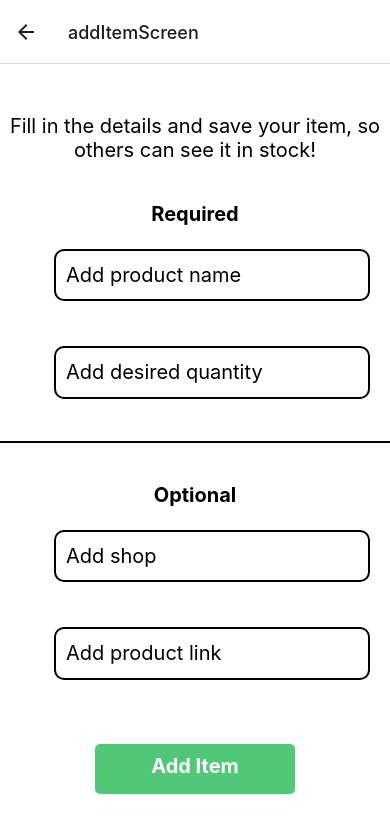
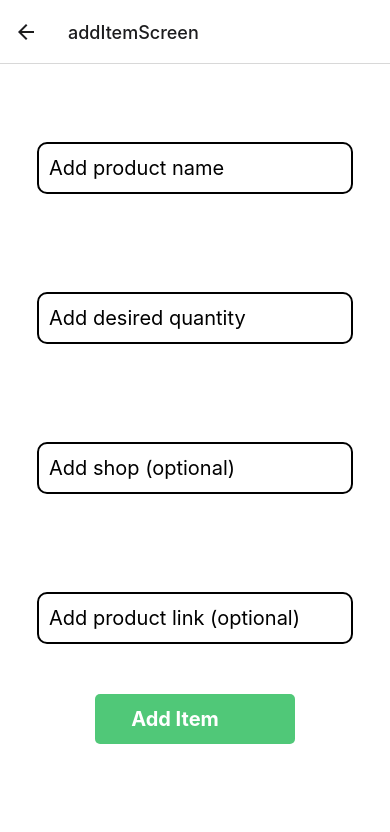
Before and after one commit to Larsdotpy/whats-in-stock, a React Native app: screen /addItemScreen in a window 390 px wide. Shown: the top 832 px of the page. Built offline with nearby package versions, Linux system fonts and the light colour scheme.

Commit message:
added filters on stock screen +post call completed

```diff
--- a/screens/addItemScreen.tsx
+++ b/screens/addItemScreen.tsx
@@ -1,19 +1,23 @@
-import React from 'react';
+import React, { useState } from 'react';
 import { View, StyleSheet, TextInput, TouchableOpacity, Text, Dimensions, Image, ImageBackground } from 'react-native';
 import { useNavigation } from '@react-navigation/native';
 import { apiPostCall } from '../utils/PostCall';
 
+
 const AddItemScreen = () => {
   const navigation = useNavigation();
 
+  const [productType, setProductType] = useState('');
+  const [amount, setAmount] = useState('');
+  const [shop, setShop] = useState('');
+  const [link, setLink] = useState('');
+
+  const [productTypeValid, setProductTypeValid] = useState(false);
+  const [amountValid, setAmountValid] = useState(false);
+
   return (
     <View style={styles.container}>
-      <View>
-        <Text style={styles.textMain}>Fill in the details and save your item, so others can see it in stock!</Text>
-      </View>
 
-      <Text style={styles.title}>Required</Text>
-      <View style={styles.gridContainer}>
         <View style={styles.gridImageContainer}>
           <Image source={require('whats_in_stock/assets/product-design.png')} style={styles.gridImage} />
         </View>
@@ -21,11 +25,15 @@ const AddItemScreen = () => {
           <TextInput
             style={styles.gridText}
             placeholder="Add product name"
+            value={productType}
+            onChangeText={text => {
+              setProductType(text);
+              setProductTypeValid(text.trim() !== ''); // Update validation state
+            }}
           />
         </View>
-      </View>
 
-      <View style={styles.gridContainer}>
+
         <View style={styles.gridImageContainer}>
           <Image source={require('whats_in_stock/assets/trolley.png')} style={styles.gridImage} />
         </View>
@@ -33,40 +41,57 @@ const AddItemScreen = () => {
           <TextInput
             style={styles.gridText}
             placeholder="Add desired quantity"
+            value={amount}
+            onChangeText={text => {
+              // Allow only numbers and empty string
+              if (/^\d*$/.test(text) || text === '') {
+                setAmount(text);
+                setAmountValid(text.trim() !== ''); // Update validation state
+              }
+            }}
+            keyboardType="numeric"
           />
         </View>
-      </View>
 
-      <View style={styles.separationLine}></View>
 
-      <Text style={styles.title2}>Optional</Text>
-      <View style={styles.gridContainer}>
+
         <View style={styles.gridImageContainer}>
           <Image source={require('whats_in_stock/assets/store.png')} style={styles.gridImage} />
         </View>
         <View style={styles.gridItem}>
           <TextInput
             style={styles.gridText}
-            placeholder="Add shop"
+            placeholder="Add shop (optional)"
+            value={shop}
+            onChangeText={text => setShop(text)}
           />
         </View>
-      </View>
 
-      <View style={styles.gridContainer}>
         <View style={styles.gridImageContainer}>
           <Image source={require('whats_in_stock/assets/external-link.png')} style={styles.gridImage} />
         </View>
         <View style={styles.gridItem}>
           <TextInput
             style={styles.gridText}
-            placeholder="Add product link"
+            placeholder="Add product link (optional)"
+            value={link}
+            onChangeText={text => setLink(text)}
           />
         </View>
-      </View>
 
       <View style={styles.buttonContainer}>
-        <TouchableOpacity style={styles.button} onPress={() => apiPostCall()}>
-          <Text style={styles.buttonText}>Add Item</Text>
+        <TouchableOpacity style={styles.button} onPress={() => {
+          if (productTypeValid && amountValid) {
+            apiPostCall(productType, amount, shop, link);
+          } else {
+          // Show alert that required fields are not filled
+          alert('Please fill in the required fields.');
+          }
+        }}>
+          <View style={styles.buttonContent}>
+            <Text style={styles.buttonText}>Add Item</Text>
+            <Image source={require('whats_in_stock/assets/add-button.png')} style={styles.buttonImage} />
+          </View>
         </TouchableOpacity>
       </View>
     </View>
@@ -86,12 +111,6 @@ const styles = StyleSheet.create({
     fontSize: 20,
     marginTop: 50,
     marginBottom: 20,
-  },
-  gridContainer: {
-    marginTop: 20,
-    justifyContent: 'center',
-    alignItems: 'center',
-    flexDirection: 'row', // Align items horizontally
   },
   gridItem: {
     width: screenWidth - 40 - 24 - 10, // Take remaining space after image and margin
@@ -114,9 +133,9 @@ const styles = StyleSheet.create({
     marginBottom: 25,
   },
   gridImage: {
-    width: 35,
-    height: (screenWidth - 250) / 4,
-    marginRight: 10
+    width: 60,
+    height: (screenWidth - 250) / 2.5,
+    marginTop: 20
   },
   gridText: {
     fontSize: 20,
@@ -124,32 +143,9 @@ const styles = StyleSheet.create({
   },
   buttonContainer: {
     position: 'absolute',
-    bottom: 50,
+    top: 630,
     width: '100%',
     alignItems: 'center',
-  },
-  button: {
-    backgroundColor: '#50C878',
-    padding: 10,
-    borderRadius: 5,
-    width: 200,
-    height: 50,
-  },
-  buttonText: {
-    color: 'white',
-    fontSize: 20,
-    fontWeight: 'bold',
-    textAlign: 'center',
-  },
-  title: {
-    fontWeight: 'bold',
-    fontSize: 20,
-    marginTop: 20,
-  },
-  title2: {
-    fontWeight: 'bold',
-    fontSize: 20,
-    marginTop: 20,
   },
   separationLine: {
     borderBottomWidth: 2,
@@ -158,6 +154,31 @@ const styles = StyleSheet.create({
     marginTop: 20,
     marginBottom: 20,
   },
+  button: {
+    backgroundColor: '#50C878',
+    padding: 10,
+    borderRadius: 5,
+    width: 200,
+    height: 50,
+    justifyContent: 'center', // Center content vertically
+    alignItems: 'center', // Center content horizontally
+  },
+  buttonContent: {
+    flexDirection: 'row', // Align items horizontally
+    justifyContent: 'center', // Center items horizontally
+    alignItems: 'center', // Center items vertically
+  },
+  buttonText: {
+    color: 'white',
+    fontSize: 20,
+    fontWeight: 'bold',
+    textAlign: 'center',
+    marginRight: 10, // Add spacing between text and image
+  },
+  buttonImage: {
+    width: 30,
+    height: 30,
+  },
 });
 
 export default AddItemScreen;
--- a/screens/mainScreen.tsx
+++ b/screens/mainScreen.tsx
@@ -33,15 +33,6 @@ const MainScreen = () => {
                 style={styles.Image}
             />
         </View>
-
-
-
-      <View style={styles.searchContainer}>
-        <TextInput
-          style={styles.searchBar}
-          placeholder="Search product"
-        />
-      </View>
 
       <View style={styles.gridContainer}>
         <TouchableOpacity onPress={navigateToAddItemScreen}>
@@ -103,18 +94,6 @@ const styles = StyleSheet.create({
     width: 150,
     height: 150
   },
-  searchContainer: {
-    paddingVertical: 10,
-  },
-  searchBar: {
-    width: 300,
-    height: 40,
-    borderWidth: 1,
-    borderColor: 'gray',
-    borderRadius: 8,
-    paddingHorizontal: 10,
-    marginBottom: 20,
-  },
   gridContainer: {
     flexDirection: 'column',
     justifyContent: 'center',
--- a/screens/stockScreen.tsx
+++ b/screens/stockScreen.tsx
@@ -1,5 +1,5 @@
 import React, { useState, useEffect } from 'react';
-import { View, Text, FlatList, StyleSheet } from 'react-native';
+import { View, Text, FlatList, StyleSheet, TextInput } from 'react-native';
 import axios from 'axios';
 import AsyncStorage from '@react-native-async-storage/async-storage';
 
@@ -52,14 +52,58 @@ const App = () => {
     </View>
   );
 
+  const [shopFilter, setShopFilter] = useState<string>('');
+  const [amountFilter, setAmountFilter] = useState<number | null>(null);
+  const [searchText, setSearchText] = useState<string>('');
+
+
+
   return (
     <View style={styles.container}>
-      <Text style={styles.header}>What's in stock?</Text>
+      <View style={styles.searchContainer}>
+      <TextInput
+        style={styles.searchBar}
+        placeholder="Search product"
+        value={searchText}
+        onChangeText={setSearchText}
+      />
+      </View>
+    <View style={styles.filterRow}>
+      <Text style={styles.filterText}>Filter by shop</Text>
+        <TextInput
+          style={styles.filterInput}
+          placeholder="Enter shop name"
+          value={shopFilter}
+          onChangeText={setShopFilter}
+          />
+      </View>
+      <View style={styles.filterRow}>
+      <Text style={styles.filterText}>Filter by amount</Text>
+        <TextInput
+          style={styles.filterInput}
+          placeholder="Enter amount"
+          value={amountFilter !== null ? amountFilter.toString() : ''}
+          onChangeText={(text) => setAmountFilter(text !== '' ? parseFloat(text) : null)}
+          keyboardType="numeric"
+        />
+      </View>
       <FlatList
-        data={products}
-        renderItem={renderItem}
-        keyExtractor={(item) => item.id.toString()}
-      />
+  data={products.filter((item) => {
+    if (shopFilter && !item.Shop.toLowerCase().includes(shopFilter.toLowerCase())) {
+      return false;
+    }
+    if (amountFilter !== null && item.Amount !== amountFilter) {
+      return false;
+    }
+    if (searchText && !item.productType.toLowerCase().includes(searchText.toLowerCase())) {
+      return false;
+    }
+    return true;
+  })}
+  renderItem={renderItem}
+  keyExtractor={(item) => item.id.toString()}
+/>
+
     </View>
   );
 };
@@ -107,7 +151,37 @@ const styles = StyleSheet.create({
   },
   blueText: {
     color: 'blue'
-  }
+  },
+  searchContainer: {
+    paddingVertical: 10,
+  },
+  searchBar: {
+    width: '100%',
+    height: 40,
+    borderWidth: 1,
+    borderColor: 'gray',
+    borderRadius: 8,
+    paddingHorizontal: 10,
+    marginBottom: 20,
+  },
+  filterRow: {
+    flexDirection: 'row',
+    alignItems: 'center',
+    marginBottom: 10,
+  },
+  filterText: {
+    flex: 1,
+    marginRight: 10,
+    fontWeight: 'bold',
+  },
+  filterInput: {
+    flex: 2,
+    height: 40,
+    borderWidth: 1,
+    borderColor: 'gray',
+    borderRadius: 8,
+    paddingHorizontal: 10,
+  },
 });
 
 export default App;
--- a/utils/PostCall.tsx
+++ b/utils/PostCall.tsx
@@ -1,13 +1,13 @@
-const jsonData =
-  {
-    "productType":"Boter",
-    "Amount": 0,
-    "Shop": "Albert Heijn",
-    "Link": "www.ah.nl/boter"
+export function apiPostCall(productType: string, amount: string, shop: string, link: string) {
+  const endpointUrl = 'http://localhost:3000/products';
+
+  const jsonData = {
+    productType: productType,
+    Amount: parseInt(amount),
+    Shop: shop,
+    Link: link,
   };
 
-export function apiPostCall(){
-    const endpointUrl = 'http://localhost:3000/products';
   fetch(endpointUrl, {
     method: 'POST',
     headers: {
@@ -16,7 +16,11 @@ export function apiPostCall(){
     body: JSON.stringify(jsonData)
   })
     .then(response => response.json())
+    .then(data => {
+      // Handle success response if needed
+      console.log('Item added successfully');
+    })
     .catch(error => {
       console.error('Error:', error);
     });
-  };
+}
```
Also changed, not shown: assets/add-button.png (added), assets/filter.png (added), utils/DeleteCall.tsx (line endings or trailing spaces). Lines whose indentation alone changed are shown as unchanged.
